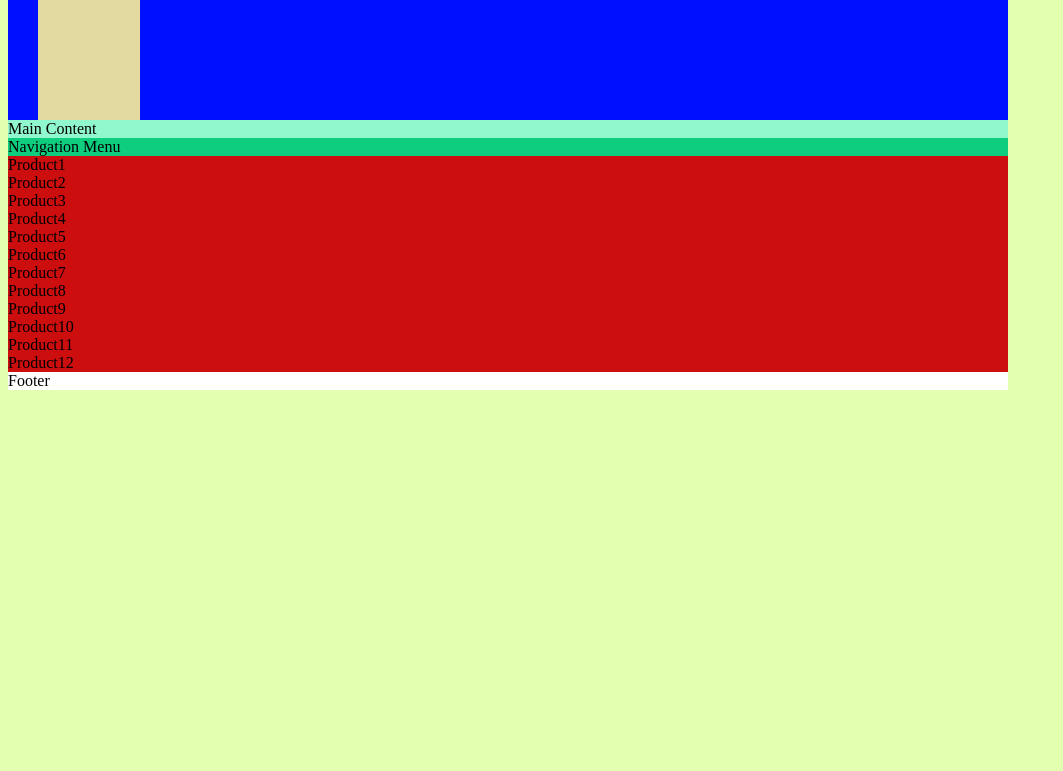
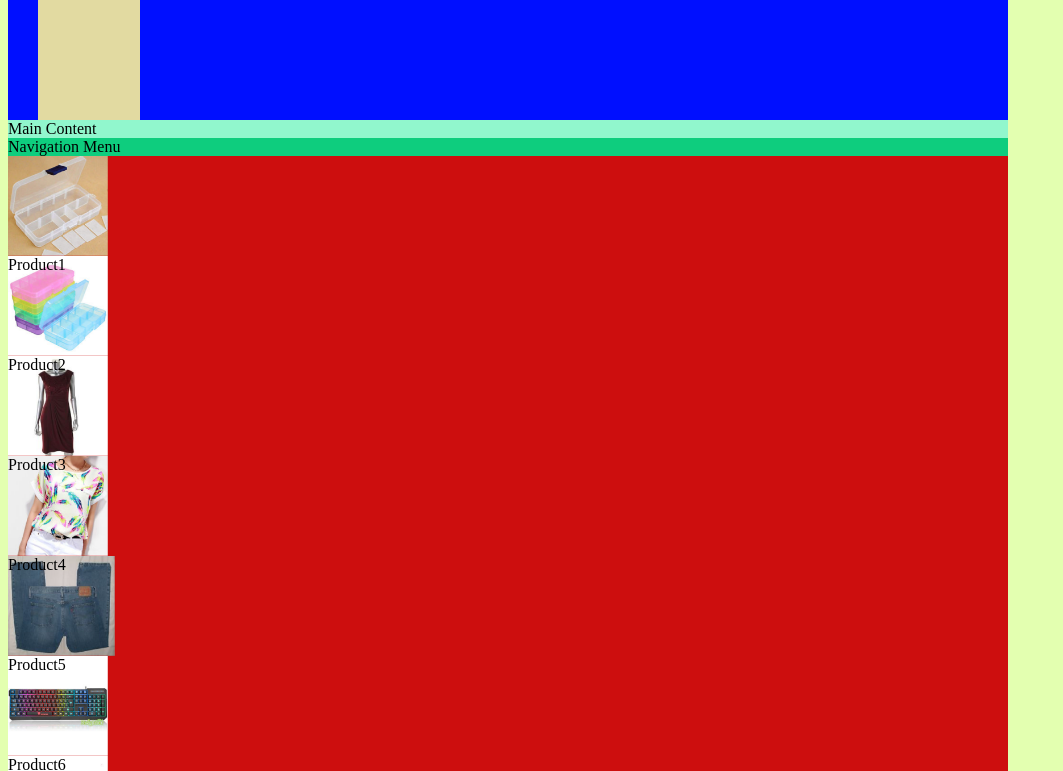
Before and after one commit to EmmettTan/ShoppingWebsite, a plain HTML site: page Assignment 1/index.html in a window 1280 px wide. Shown: the part 29-800 px from the top of the page, without its empty margins (0-1063 px from the left). Drawn offline with Linux system fonts and the light colour scheme.

Commit message:
Embed Images to CSS File

```diff
--- a/Assignment 1/css/style.css
+++ b/Assignment 1/css/style.css
@@ -82,6 +82,139 @@ body {
 	margin: auto;
 }
 
+#product1{
+
+
+	background-image: url('../images/box1_$10.png');
+    background-size: contain;
+    background-repeat: no-repeat;
+    width: 100%;
+    height: 0;
+    padding-top: 10%; /* (img-height / img-width * width) */
+                /* (853 / 1280 * 100) */
+
+}
+
+#product2{
+	background-image: url('../images/box2_$20.png');
+    background-size: contain;
+    background-repeat: no-repeat;
+    width: 100%;
+    height: 0;
+    padding-top: 10%; /* (img-height / img-width * width) */
+                /* (853 / 1280 * 100) */
+
+}
+
+#product3{
+	background-image: url('../images/Clothes1_$20.png');
+    background-size: contain;
+    background-repeat: no-repeat;
+    width: 100%;
+    height: 0;
+    padding-top: 10%; /* (img-height / img-width * width) */
+                /* (853 / 1280 * 100) */
+
+}
+
+#product4{
+	background-image: url('../images/Clothes2_$30.png');
+    background-size: contain;
+    background-repeat: no-repeat;
+    width: 100%;
+    height: 0;
+    padding-top: 10%; /* (img-height / img-width * width) */
+                /* (853 / 1280 * 100) */
+
+}
+
+#product5{
+	background-image: url('../images/Jeans_$50.png');
+    background-size: contain;
+    background-repeat: no-repeat;
+    width: 100%;
+    height: 0;
+    padding-top: 10%; /* (img-height / img-width * width) */
+                /* (853 / 1280 * 100) */
+
+}
+
+#product6{
+	background-image: url('../images/Keyboard_$20.png');
+    background-size: contain;
+    background-repeat: no-repeat;
+    width: 100%;
+    height: 0;
+    padding-top: 10%; /* (img-height / img-width * width) */
+                /* (853 / 1280 * 100) */
+
+}
+
+#product7{
+	background-image: url('../images/KeyboardCombo_$40.png');
+    background-size: contain;
+    background-repeat: no-repeat;
+    width: 100%;
+    height: 0;
+    padding-top: 10%; /* (img-height / img-width * width) */
+                /* (853 / 1280 * 100) */
+
+}
+
+#product8{
+	background-image: url('../images/Mice_$20.png');
+    background-size: contain;
+    background-repeat: no-repeat;
+    width: 100%;
+    height: 0;
+    padding-top: 10%; /* (img-height / img-width * width) */
+                /* (853 / 1280 * 100) */
+
+}
+
+#product9{
+	background-image: url('../images/PC1_$350.png');
+    background-size: contain;
+    background-repeat: no-repeat;
+    width: 100%;
+    height: 0;
+    padding-top: 10%; /* (img-height / img-width * width) */
+                /* (853 / 1280 * 100) */
+
+}
+
+#product10{
+	background-image: url('../images/PC2_$400.png');
+    background-size: contain;
+    background-repeat: no-repeat;
+    width: 100%;
+    height: 0;
+    padding-top: 10%; /* (img-height / img-width * width) */
+                /* (853 / 1280 * 100) */
+
+}
+
+#product11{
+	background-image: url('../images/PC3_$300.png');
+    background-size: contain;
+    background-repeat: no-repeat;
+    width: 100%;
+    height: 0;
+    padding-top: 10%; /* (img-height / img-width * width) */
+                /* (853 / 1280 * 100) */
+
+}
+
+#product12{
+	background-image: url('../images/Tent_$100.png');
+    background-size: contain;
+    background-repeat: no-repeat;
+    width: 100%;
+    height: 0;
+    padding-top: 10%; /* (img-height / img-width * width) */
+                /* (853 / 1280 * 100) */
+
+}
 
 
 html {
```
Also changed, not shown: Assignment 1/images/box2_$20.png (renamed from Assignment 1/images/Box2_$5.png).
